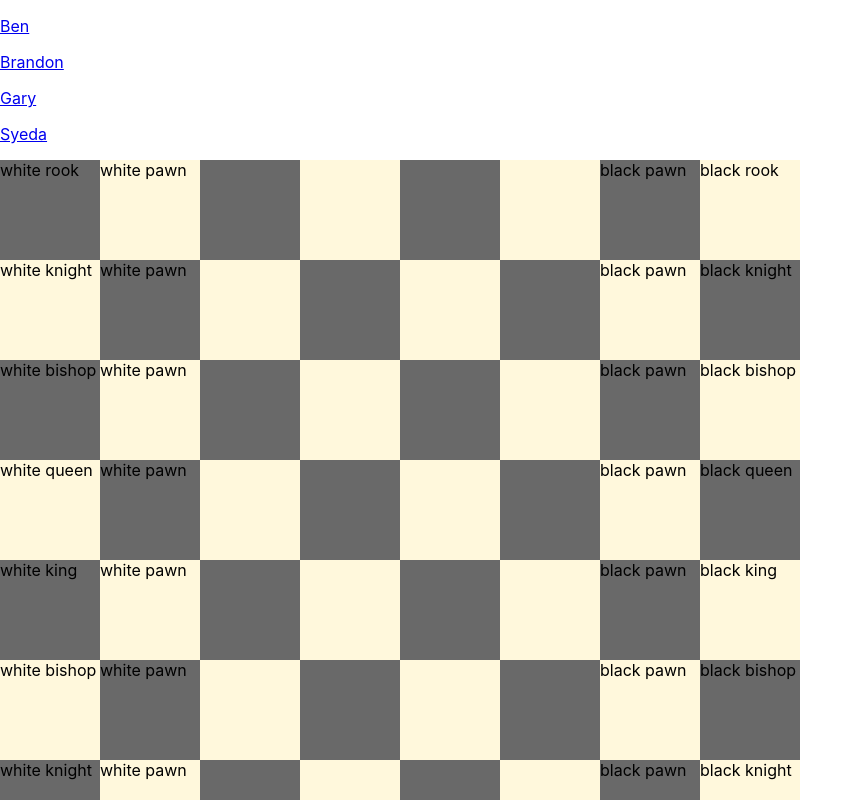
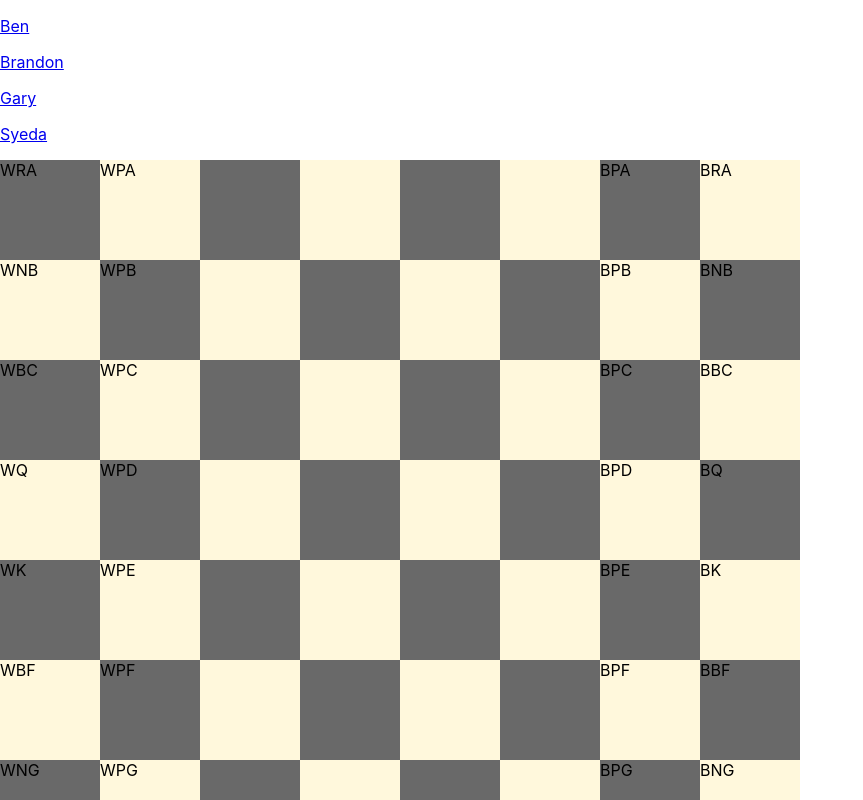
Before and after one commit to benpapac/Chess, a React (Create React App) app: page /ben in a window 1280 px wide. Shown: the top 800 px of the page, without its empty margins (0-863 px from the left). Built offline with nearby package versions, Linux system fonts and the light colour scheme.

Commit message:
add gameState, refactor movement and render

```diff
--- a/src/Components/BensBoard.jsx
+++ b/src/Components/BensBoard.jsx
@@ -1,107 +1,93 @@
 import { useState } from 'react';
 import "../BensBoard.css";
-import { Movement } from '../Movement';
+import { movement } from '../utilities/movement';
+import {board} from '../utilities/board';
 
 function BensBoard(props) {
-    const columns = ['A','B','C','D','E','F','G','H'];
-    const rows = ['1','2','3','4','5','6','7','8'];
-    const pieces = ['rook', 'knight', 'bishop', 'queen', 'king', 'bishop', 'knight', 'rook'];
-    const currentPlayer =  'white';
+    const [gameState, setGameState] = useState({
+        newGame: true,
+        upToDate: true,
+        gameOver: false,
+        currentPlayer: 'W',
+        canMove: false,
+        check: null,
+        active : {
+            square: null,
+            piece: null,
+            coordinates: null
+        },
 
-    const [active, setActive] = useState({
-        square: null,
-        piece: null,
-        coordinates: null
-    });
-    const [target, setTarget] = useState({
-        square: null,
-        piece: null,
-        coordinates: null
+        target: {
+            square: null,
+            piece: null,
+            coordinates: null
+        },
+
+        slope : (newState) => {
+            let targetColIndex = board.columns.indexOf(newState.target.coordinates.column);
+            let activeColIndex = board.columns.indexOf(newState.active.coordinates.column);
+
+            return (newState.target.coordinates.row - newState.active.coordinates.row)
+                    /
+                    (targetColIndex - activeColIndex);
+        },
+
+        currentBoard: {
+            A: {1: 'WRA', 2: 'WPA', 3: null, 4: null, 5: null, 6: null, 7: 'BPA', 8: 'BRA'},
+            B: {1: 'WNB', 2: 'WPB', 3: null, 4: null, 5: null, 6: null, 7: 'BPB', 8: 'BNB'},
+            C: {1: 'WBC', 2: 'WPC', 3: null, 4: null, 5: null, 6: null, 7: 'BPC', 8: 'BBC'},
+            D: {1: 'WQ', 2: 'WPD', 3: null, 4: null, 5: null, 6: null, 7: 'BPD', 8: 'BQ'},
+            E: {1: 'WK', 2: 'WPE', 3: null, 4: null, 5: null, 6: null, 7: 'BPE', 8: 'BK'},
+            F: {1: 'WBF', 2: 'WPF', 3: null, 4: null, 5: null, 6: null, 7: 'BPF', 8: 'BBF'},
+            G: {1: 'WNG', 2: 'WPG', 3: null, 4: null, 5: null, 6: null, 7: 'BPG', 8: 'BNG'},
+            H: {1: 'WRH', 2: 'WPH', 3: null, 4: null, 5: null, 6: null, 7: 'BPH', 8: 'BRH'},
+        },
+
+        startSquares: {
+            W: {WRA: 'A1', WNB: 'B1', WBC: 'C1', WQ: 'D1', WK: 'E1', WBF: 'F1', WNG: 'G1', WRH: 'H1',
+                    WPA: 'A2', WPB: 'B2', WPC: 'C2', WPD: 'D2', WPE: 'E2', WPF: 'F2', WPG: 'G2', WPH: 'H2',},
+
+            B: {BRA: 'A8', BNB: 'B8', BBC: 'C8', BQ: 'D8', BK: 'E8', BBF: 'F8', BNG: 'G8', BRH: 'H8',
+                    BPA: 'A7', BPB: 'B7', BPC: 'C7', BPD: 'D7', BPE: 'E7', BPF: 'F7', BPG: 'G7', BPH: 'H7',},
+        }
+
     });
 
 
-    const makePieces = (rowIndex, colIndex) => {
-        if(rowIndex > 1 && rowIndex < 6) return;
-        let color = rowIndex <= 1 ? 'white' : 'black';
-        let thisPiece = (rowIndex === 0 || rowIndex === 7) ? pieces[colIndex]: 'pawn';
-
-        return <div className={`${color}-${thisPiece}`}> {`${color} ${thisPiece}`} </div>;
+    const render = (thisSquare, gameState) => {
+        let coordinates = board.setCoordinates(thisSquare);
+        return board.placePieces(gameState, coordinates);
     }
 
-    const getData = async (e) => {
-        console.log('updating...', e.target.className);
-        if(e.target.className === 'square') {
-           return {
-            class: e.target.className,
-            color: null,
-            piece: null,
-            square: e.target.id
-            }
+     const updateSquares = async (e) => {
+        console.log('oldState: ', gameState);
+        const data = await board.getData(e);
+        let newState = await board.checkChosenSquare(data, gameState);
+        console.log(newState.active.piece, newState.target.square)
+        if(newState.active.piece && newState.target.square)  {
+            console.log('checking move...', 'active = ', newState.active.piece.substring(1,2));
+            newState.canMove = movement[newState.active.piece.substring(1,2)](newState);
         }
-       else return {
-            class: e.target.className,
-            color: e.target.className.substring(0,5),
-            piece: e.target.className.substring(6),
-            square: e.target.parentElement.id
-        };
-    }
-
-    const getCoordinates = (square) => {
-        if(!square) return;
-        let column = columns.indexOf(square.substring(0,1));
-        let row = rows.indexOf(square.substring(1));
-
-        return {colIndex: column, rowIndex: row};
-    }
-
-    const checkSquare = (data) => {
-        console.log('checking square...', 'class =', data.class);
-        if (data.class === 'square' && active.piece) {
-            setTarget({
-                piece: null,
-                square: data.square,
-                coordinates: getCoordinates(data.square),
-            });
-            return data.square;
-        }
-    }
-    const checkForPiece = (data) => {
-        console.log('checking color... color =', data.color);
-        if(data.class === 'square') return;
-        if(data.color === currentPlayer) {
-            console.log('setting active...');
-                setActive({
-                    piece: data.color.concat(data.piece),
-                    square: data.square,
-                    coordinates: getCoordinates(data.square),
-                });
-                return data;
+        if(newState.canMove){
+            console.log('move is allowed.');
+            newState = await board.movePiece(newState);
         }
         else {
-            if(!active.piece) return;
-            console.log('setting target...');
-            setTarget({
-                    piece: data.color.concat(data.piece),
-                    square: data.square,
-                    coordinates: getCoordinates(data.square)
-                });
-                return data;
+            //don't move the piece
+            console.log('move not allowed');
         }
-    }
-
-    const updateSquares = async (e) => {
-        const data = await getData(e);
-        checkSquare(data);
-        checkForPiece(data);
-    }
+        console.log('newState: ', newState);
+        setGameState(newState);
+}
 
     return (
         <section className='board' onClick={updateSquares}>
-            {columns.map( (column) => {
-               return rows.map( (row) => {
-                    let colIndex = columns.indexOf(column);
-                    let rowIndex = rows.indexOf(row);
+            {board.columns.map( (column) => {
+               return board.rows.map( (row) => {
+                    let colIndex = board.columns.indexOf(column);
+                    let rowIndex = board.rows.indexOf(row);
                     let color = 'cornsilk';
+                    let thisSquare = `${column}${row}`
                     if(!(rowIndex % 2)) {
                        color = (colIndex % 2) ? 'cornsilk' : 'dimgrey';
                     } else {
@@ -113,7 +99,7 @@ function BensBoard(props) {
                             id={`${column}${row}`}
                             style={{background:`${color}`}}
                             >
-                                {makePieces(rowIndex, colIndex)}
+                                {render(thisSquare, gameState)}
                             </div>
             })
             })}
--- a/src/Movement.jsx
+++ /dev/null
@@ -1,81 +0,0 @@
-import React from 'react';
-import { act } from 'react-dom/test-utils';
-
-
-/*export class Movement {
-    constructor(  targetSquare, activeSquare ){
-        this.targetColumn = targetSquare.substring(0,1);
-        this.targetRow = targetSquare.substring(1);
-        this.activeColumn = activeSquare.substring(0,1);
-        this.activeRow = activeSquare.substring(1);
-        this.slope = (this.targetRow - this.activeRow)/(this.targetColumn - this.activeColumn);
-     }
-
-    upOne () {
-        if( this.targetColumn !== this.activeColumn || this.targetRow !== this.activeRow+1) return false;
-        return true;
-    }
-
-    downOne () {
-        if( this.targetColumn !== this.activeColumn || this.targetRow !== this.activeRow-1) return false;
-        return true;
-    }
-
-    pawnCaptureUp () {
-        return( this.targetRow === this.activeRow+1 && Math.abs(this.targetColumn - this.activeColumn) === 1);
-    }
-
-    pawnCaptureDown () {
-        return( this.targetRow === this.activeRow-1 && Math.abs(this.targetColumn - this.activeColumn) === 1);
-    }
-
-    zeroSlope () {
-        if( this.activeColumn === this.targetColumn && this.activeRow === this.targetRow) return false;
-        return (this.slope === 0);
-    }
-
-    positiveSlope() {
-        return (this.slope === 1 );
-    }
-
-    negativeSlope () {
-        return (this.slope === -1 );
-    }
-
-    lShape () {
-        return (Math.abs(this.slope) === 2 || Math.abs(this.slope) === 1/2);
-    }
-
-}*/
-
-export const Movement = {
-
-    king: (activeSquare, target) => {
-
-    },
-
-    queen: (activeSquare, target) => {
-
-    },
-
-    bishop: (activeSquare, target) => {
-
-    },
-
-    knight: (activeSquare, target) => {
-
-    },
-
-    rook: (activeSquare, target) => {
-
-    },
-
-    whitePawn: (activeSquare, target) => {
-
-    },
-
-    blackPawn: (activeSquare, target) => {
-
-    }
-
-}
--- /dev/null
+++ b/src/utilities/board.jsx
@@ -0,0 +1,107 @@
+
+export const board = {
+    rows : ['1','2','3','4','5','6','7','8'],
+    columns : ['A','B','C','D','E','F','G','H'],
+    pieces: ['rook', 'knight', 'bishop', 'queen', 'king', 'bishop', 'knight', 'rook'],
+
+    placePieces : (gameState, coordinates) => {
+        let thisPiece = gameState.currentBoard[coordinates.column][coordinates.row];
+        if(thisPiece === null) return;
+        let color = thisPiece.substring(0,1);
+            return (
+                <div className={`${thisPiece}`} id={`${gameState.startSquares[color][thisPiece]}`}>
+                        {`${thisPiece}`}
+                </div>
+               );
+    },
+
+    movePiece : (newState) => {
+        let newBoard = newState.currentBoard;
+        newBoard[newState.active.coordinates.column][newState.active.coordinates.row] = null;
+        newBoard[newState.target.coordinates.column][newState.target.coordinates.row] = newState.active.piece;
+
+        return {
+            ...newState,
+            canMove: false,
+            currentBoard: newBoard,
+        }
+    },
+
+    setCoordinates : (square) => {
+        if(!square) return;
+        let column = square.substring(0,1);
+        let row = parseInt(square.substring(1));
+        return {column: column, row: row};
+    },
+
+    checkSquare : (data, gameState) => {
+        console.log('checking square...', 'class =', data.class);
+        if (data.class === 'square' && gameState.active.piece) {
+            return {
+                ...gameState,
+                target: {
+                    piece: null,
+                    square: data.square,
+                    coordinates: board.setCoordinates(data.square),
+                },
+            };
+        }
+        return gameState;
+    },
+    checkChosenSquare : (data, gameState) => {
+        console.log('checking color... color =', data.color);
+        let newState = board.checkSquare(data, gameState);
+        if(data.class === 'square') return newState;
+
+        else if(data.color === gameState.currentPlayer) {
+            console.log('setting active...');
+            return {
+                ...newState,
+                upToDate: false,
+                active: {
+                piece: data.piece,
+                square: data.square,
+                startSquare: data.startSquare,
+                coordinates: board.setCoordinates(data.square),
+                },
+                target : {
+                piece: null,
+                square: null,
+                coordinates: null,
+                },
+            };
+        }
+        else {
+            if(!newState.active.piece) return newState;
+            console.log('setting target...');
+            return {
+                ...newState,
+                target: {
+                piece: data.piece,
+                square: data.square,
+                startSquare: data.startSquare,
+                coordinates: board.setCoordinates(data.square),
+                },
+            };
+        }
+    },
+
+    getData : async (e) => {
+        console.log('updating...', e.target.className);
+        if(e.target.className === 'square') {
+            return {
+                class: e.target.className,
+                piece: null,
+                square: e.target.id,
+            }
+        }
+        else return {
+            class: e.target.className,
+            color: e.target.className.substring(0,1),
+            piece: e.target.className,
+            square: e.target.parentElement.id,
+            startSquare: e.target.id
+        };
+    },
+
+}
--- /dev/null
+++ b/src/utilities/movement.jsx
@@ -0,0 +1,86 @@
+export const movement = {
+    K: (newState) => {
+        return (
+            Math.abs(newState.target.Coordinates.column - newState.active.coordinates.column) <= 1
+            && Math.abs(newState.target.coordinates.row - newState.active.coordinates.row) <= 1
+                );
+    },
+
+    Q: (newState) => {
+        return ( movement.B(newState) || movement.R(newState) );
+    },
+
+    B: (newState) => {
+        return (Math.abs( newState.slope(newState) ) === 1 );
+    },
+
+    N: (newState) => {
+        console.log('checking N rules... slope = ', newState.slope(newState));
+        return (Math.abs( newState.slope(newState) ) === 2
+                || Math.abs( newState.slope(newState) ) === 1/2);
+    },
+
+    R: (newState) => {
+        if( newState.active.coordinates.column === newState.target.coordinates.column && newState.active.coordinates.row === newState.target.coordinates.row) return false;
+        return (newState.slope(newState) === 0);
+    },
+
+    P: (newState) => {
+        if(newState.target.piece !== null) {
+           if(newState.active.piece.substring(0,1) === 'W') {
+               return(
+                newState.target.coordinates.row === newState.active.coordinates.row+1
+                && Math.abs(newState.target.coordinates.column - newState.active.coordinates.column) === 1
+                );
+               }
+            else {
+                return(
+                newState.target.coordinates.row === newState.active.coordinates.row-1
+                && Math.abs(newState.target.coordinates.column - newState.active.coordinates.column) === 1
+                );
+
+            }
+        }
+        else if(newState.active.square === newState.active.startSquare) {
+            console.log('plus 2 is allowed...');
+            if(newState.active.piece.substring(0,1) === 'W') {
+               console.log('checking rules for white...')
+               console.log(newState.target.coordinates.row, newState.active.coordinates.row+2);
+               return(
+                   (
+                    newState.target.coordinates.row === newState.active.coordinates.row+1
+                    ||
+                    newState.target.coordinates.row === newState.active.coordinates.row+2
+                    )
+                    && newState.target.coordinates.column === newState.active.coordinates.column
+                   );
+           }
+           else {
+                return(
+                   (
+                    newState.target.coordinates.row === newState.active.coordinates.row-1
+                    ||
+                    newState.target.coordinates.row === newState.active.coordinates.row-2
+                    )
+                    && newState.target.coordinates.column === newState.active.coordinates.column
+                   );
+           }
+
+        }
+        else {
+           if(newState.active.piece.substring(0,1) === 'W') {
+               return(
+                   newState.target.coordinates.row === newState.active.coordinates.row+1
+                   && newState.target.coordinates.column === newState.active.coordinates.column
+                   );
+           }
+           else {
+               return(
+                   newState.target.coordinates.row === newState.active.coordinates.row-1
+                   && newState.target.coordinates.column === newState.active.coordinates.column
+                   );
+           }
+        };
+    },
+
+}
```
